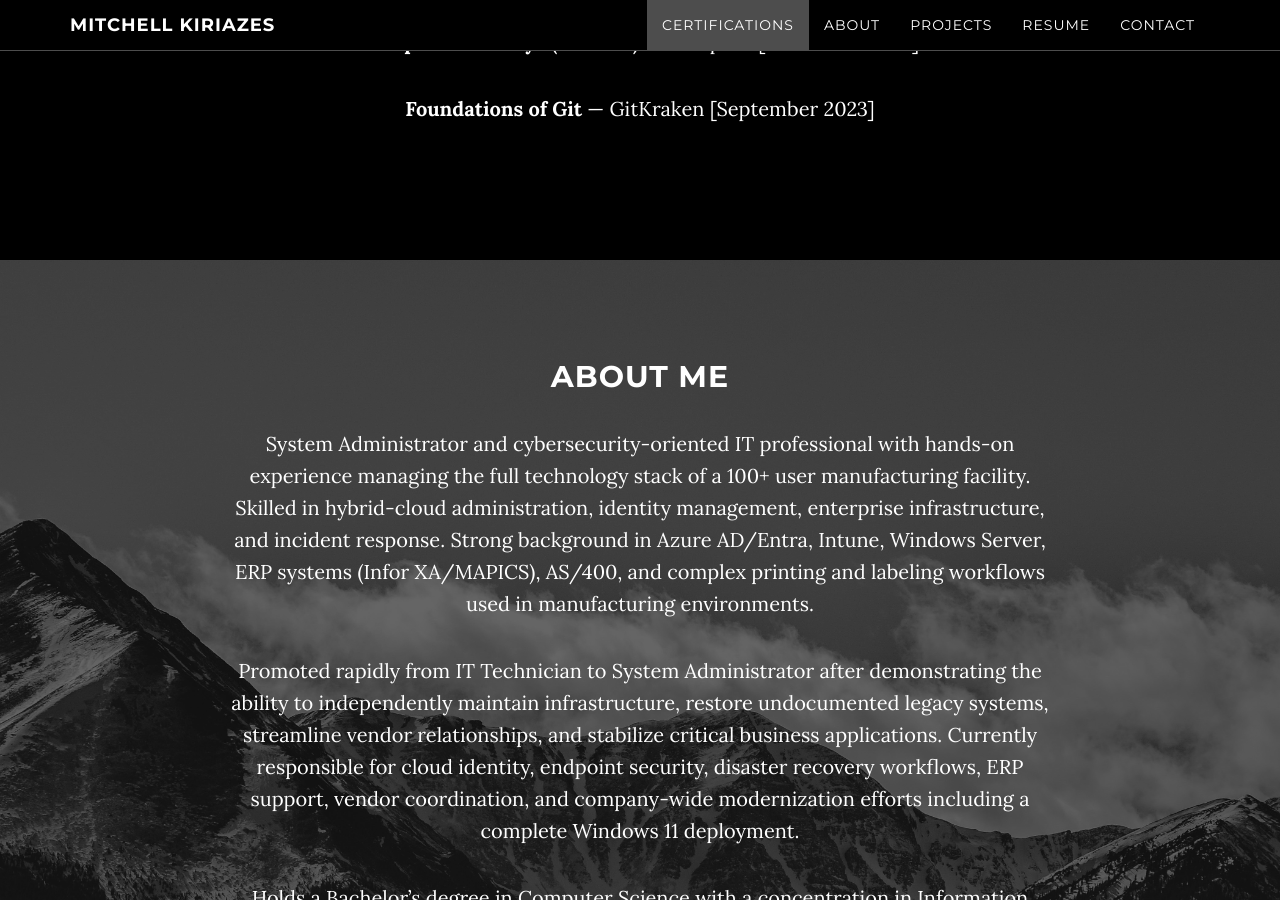
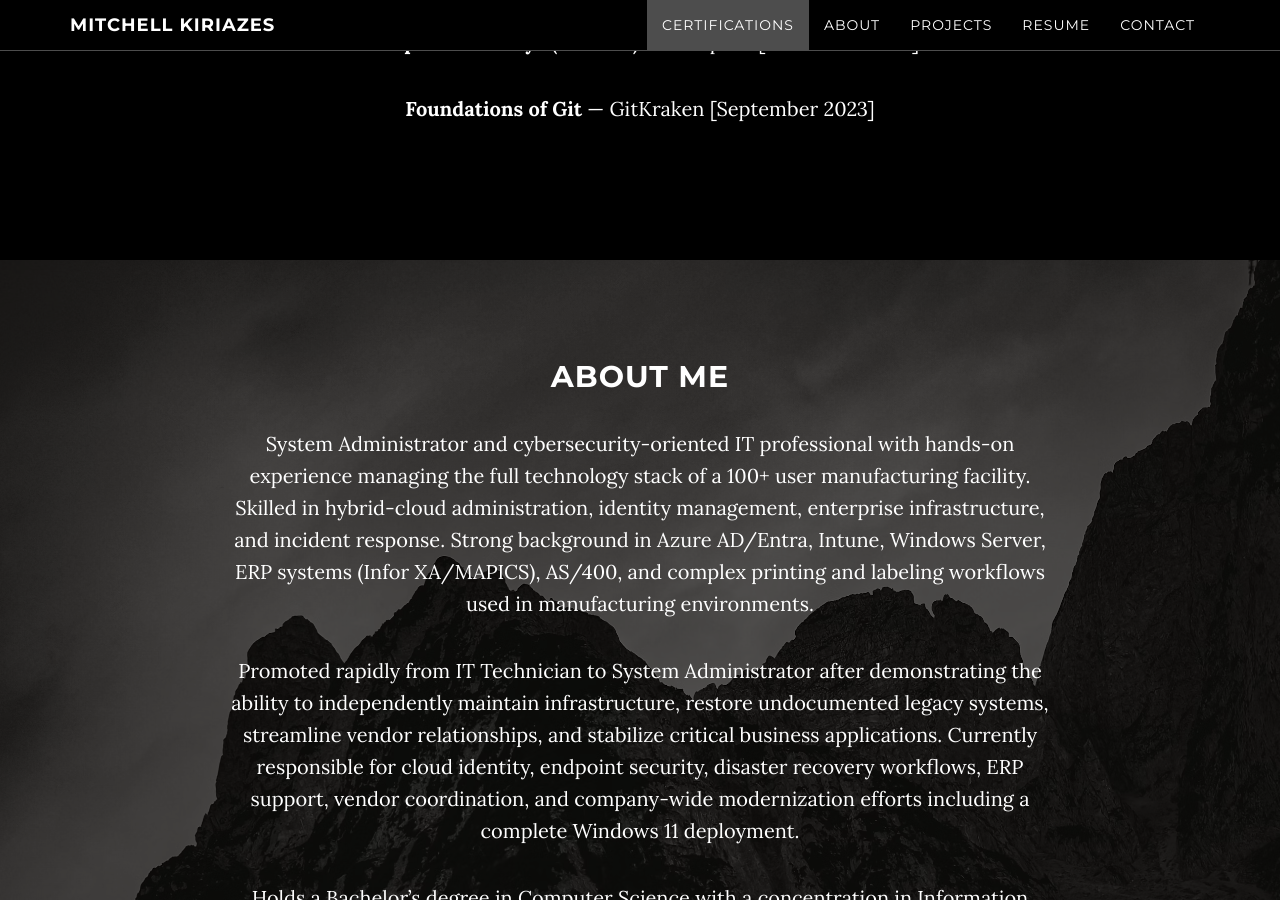
Before and after one commit to M-Kiriazes/M-Kiriazes.github.io, a Jekyll site: the page built from index.html, in a window 1280 px wide and 900 px high, scrolled down 1042 px. Built offline with Jekyll 4.4.1, drawn with Linux system fonts in a browser that asks for light colours.

Commit message:
Update custom.css

```diff
--- a/_includes/css/custom.css
+++ b/_includes/css/custom.css
@@ -32,7 +32,7 @@
 
 /* Mountain Background Section */
 .bg-mountain {
-    background: url('/img/mountains.jpg') no-repeat center center fixed;
+    background: url('/img/mountain.jpg') no-repeat center center fixed;
     background-size: cover;
     color: white;
     position: relative;
```
